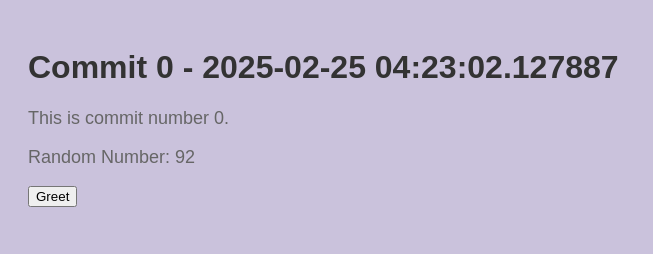
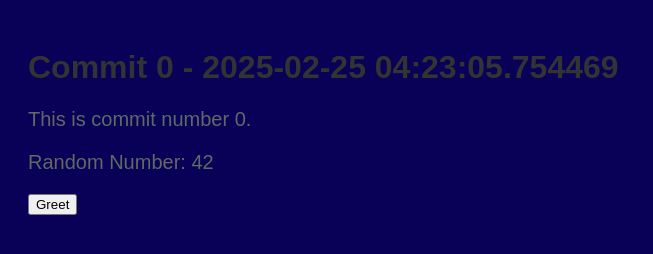
Before and after one commit to broilermares3/myrep-repo-20250225042253, a plain HTML site: page index.html in a window 1280 px wide. Shown: the whole page, without its empty margins (0-653 px from the left). Drawn offline with Linux system fonts and the light colour scheme.

Commit message:
📝 Commit 0 with HTML, CSS, and JS

```diff
--- a/index.html
+++ b/index.html
@@ -2,13 +2,13 @@
     <!DOCTYPE html>
     <html>
     <head>
-        <title>Commit 0 - 2025-02-25 04:23:02.127887</title>
+        <title>Commit 0 - 2025-02-25 04:23:05.754469</title>
         <link rel="stylesheet" href="style.css">
     </head>
     <body>
-        <h1>Commit 0 - 2025-02-25 04:23:02.127887</h1>
+        <h1>Commit 0 - 2025-02-25 04:23:05.754469</h1>
         <p>This is commit number 0.</p>
-        <p>Random Number: 92</p>
+        <p>Random Number: 42</p>
         <button onclick="greet()">Greet</button>
         <script src="script.js"></script>
     </body>
--- a/style.css
+++ b/style.css
@@ -1,7 +1,7 @@
 
     body {
         font-family: Arial, sans-serif;
-        background-color: #cac2dc;
+        background-color: #090157;
         padding: 20px;
     }
     h1 {
@@ -9,5 +9,5 @@
     }
     p {
         color: #666;
-        font-size: 18px;
+        font-size: 20px;
     }
```
